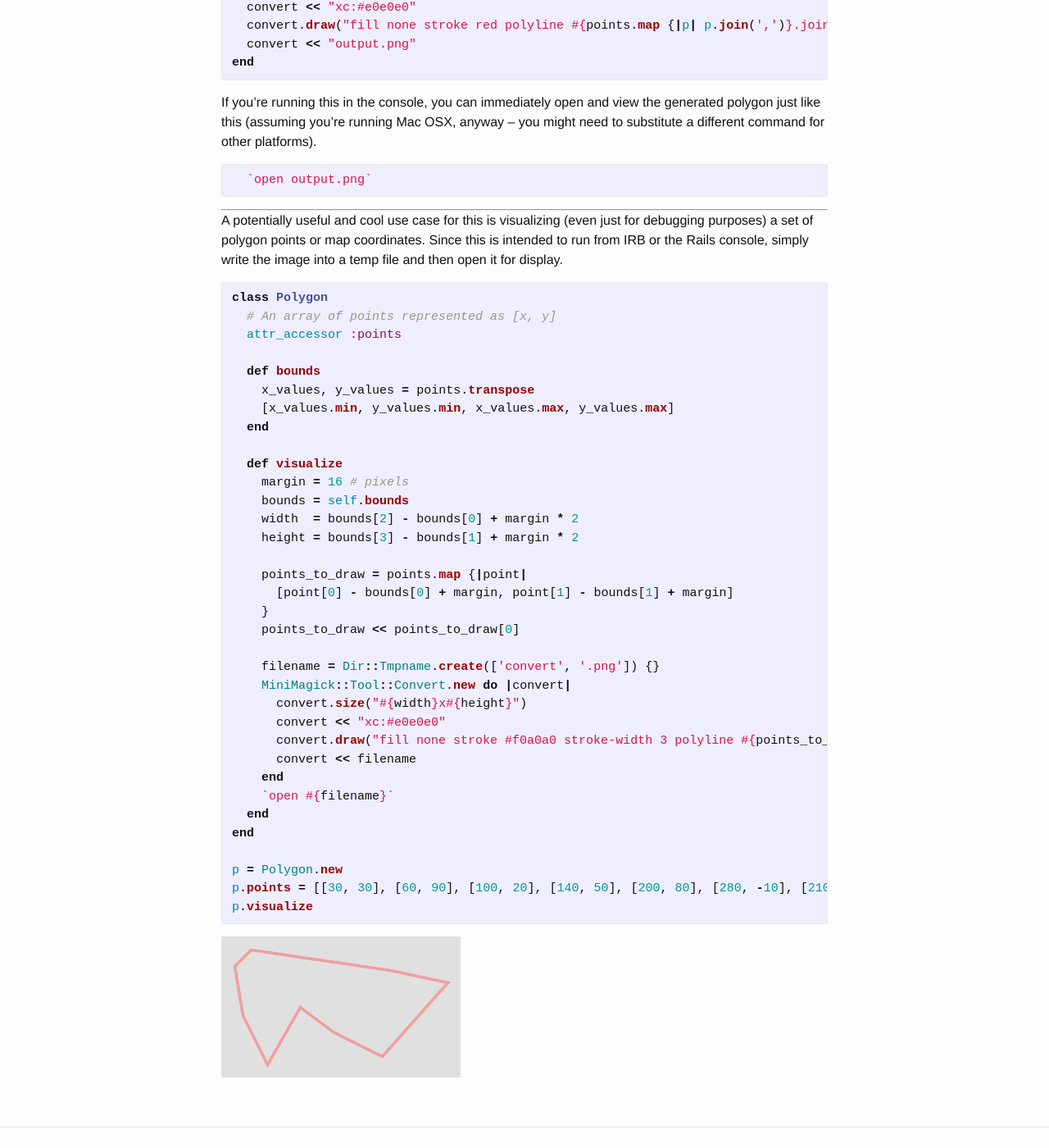
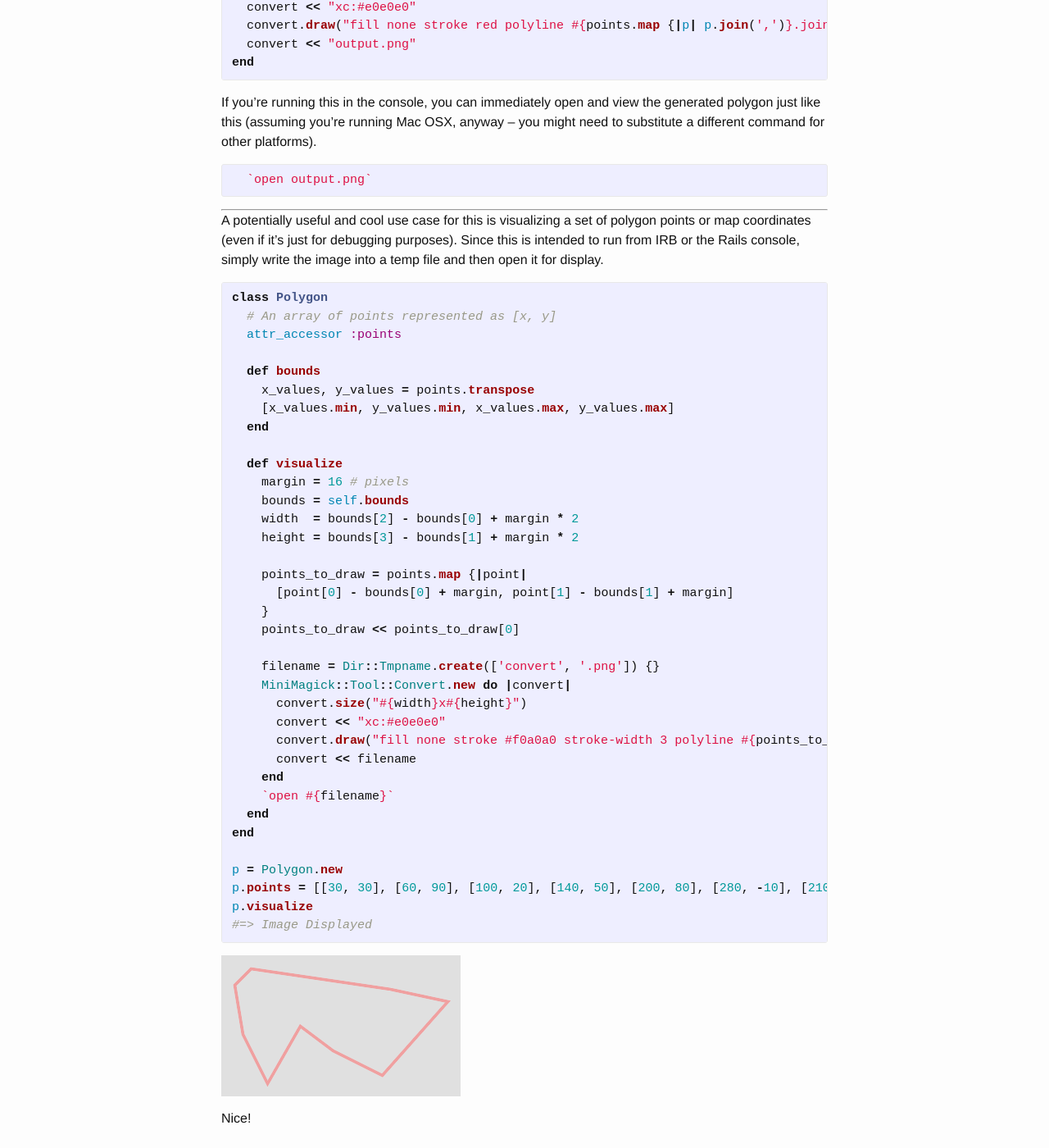
Before and after one commit to codeballoon/codeballoon.github.io, a Jekyll site: the page built from _posts/2015-04-16-generate-immediate-drawings-from-ruby-with-minimagick.markdown, in a window 1280 px wide and 1400 px high, scrolled down 656 px. Shown: the whole window at 82% size. Built offline with Jekyll 4.4.1, drawn with Linux system fonts in a browser that asks for light colours.

Commit message:
Minor formatting and grammar.

```diff
--- a/_posts/2015-04-16-generate-immediate-drawings-from-ruby-with-minimagick.markdown
+++ b/_posts/2015-04-16-generate-immediate-drawings-from-ruby-with-minimagick.markdown
@@ -37,9 +37,7 @@ Mac OSX, anyway -- you might need to substitute a different command for other pl
 
 ---
 
-A potentially useful and cool use case for this is visualizing (even just for debugging purposes) a set of polygon points or map
-coordinates. Since this is intended to run from IRB or the Rails console, simply write the image into a temp file and then open it
-for display.
+A potentially useful and cool use case for this is visualizing a set of polygon points or map coordinates (even if it's just for debugging purposes). Since this is intended to run from IRB or the Rails console, simply write the image into a temp file and then open it for display.
 
 {% highlight ruby %}
 class Polygon
@@ -76,9 +74,12 @@ end
 p = Polygon.new
 p.points = [[30, 30], [60, 90], [100, 20], [140, 50], [200, 80], [280, -10], [210, -25], [40, -50], [20, -30]]
 p.visualize
+#=> Image Displayed
 {% endhighlight %}
 
 ![Output Image]({{site.baseurl}}/img/example-polygon-output.png)
 
+Nice!
+
 [imagemagick]: http://www.imagemagick.org/
 [minimagick]: https://github.com/minimagick/minimagick
```
